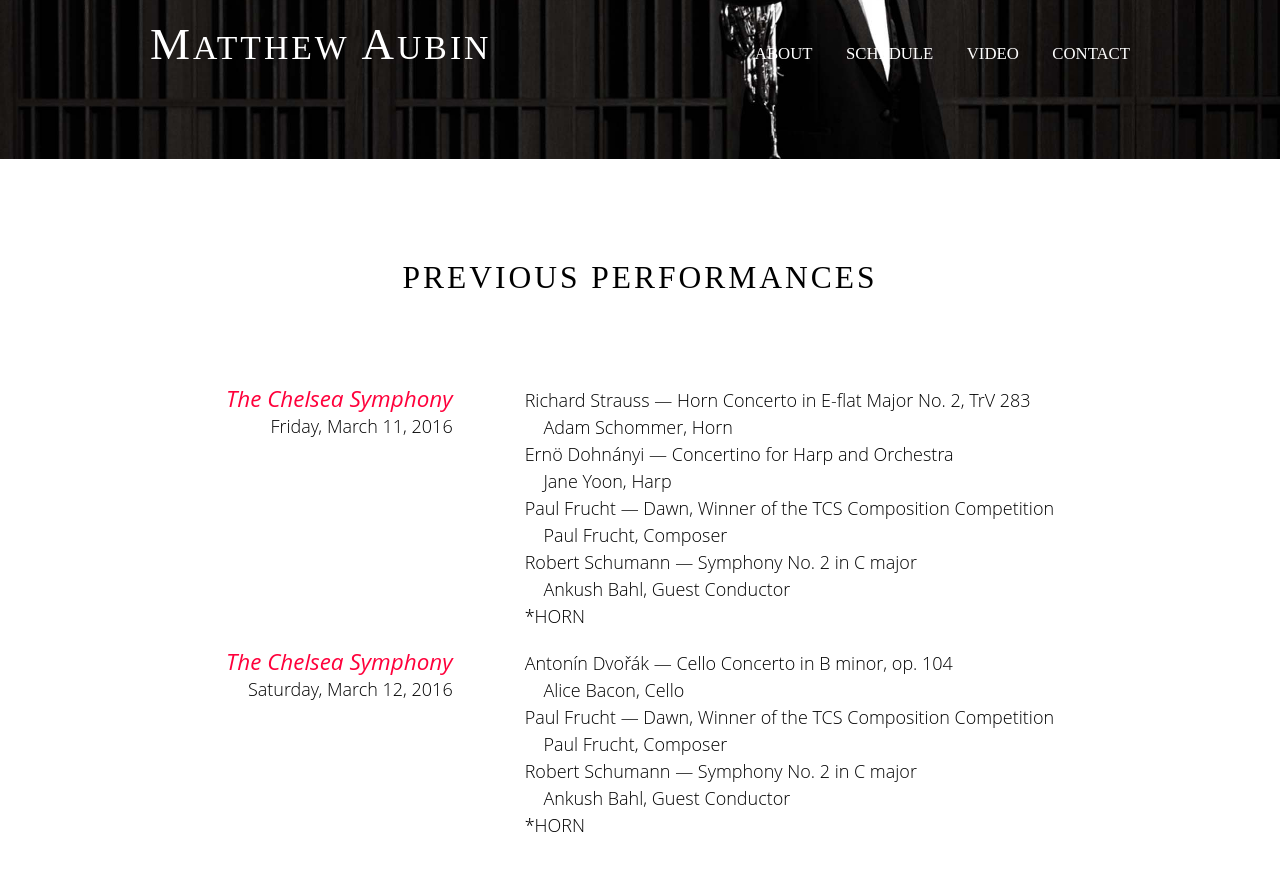
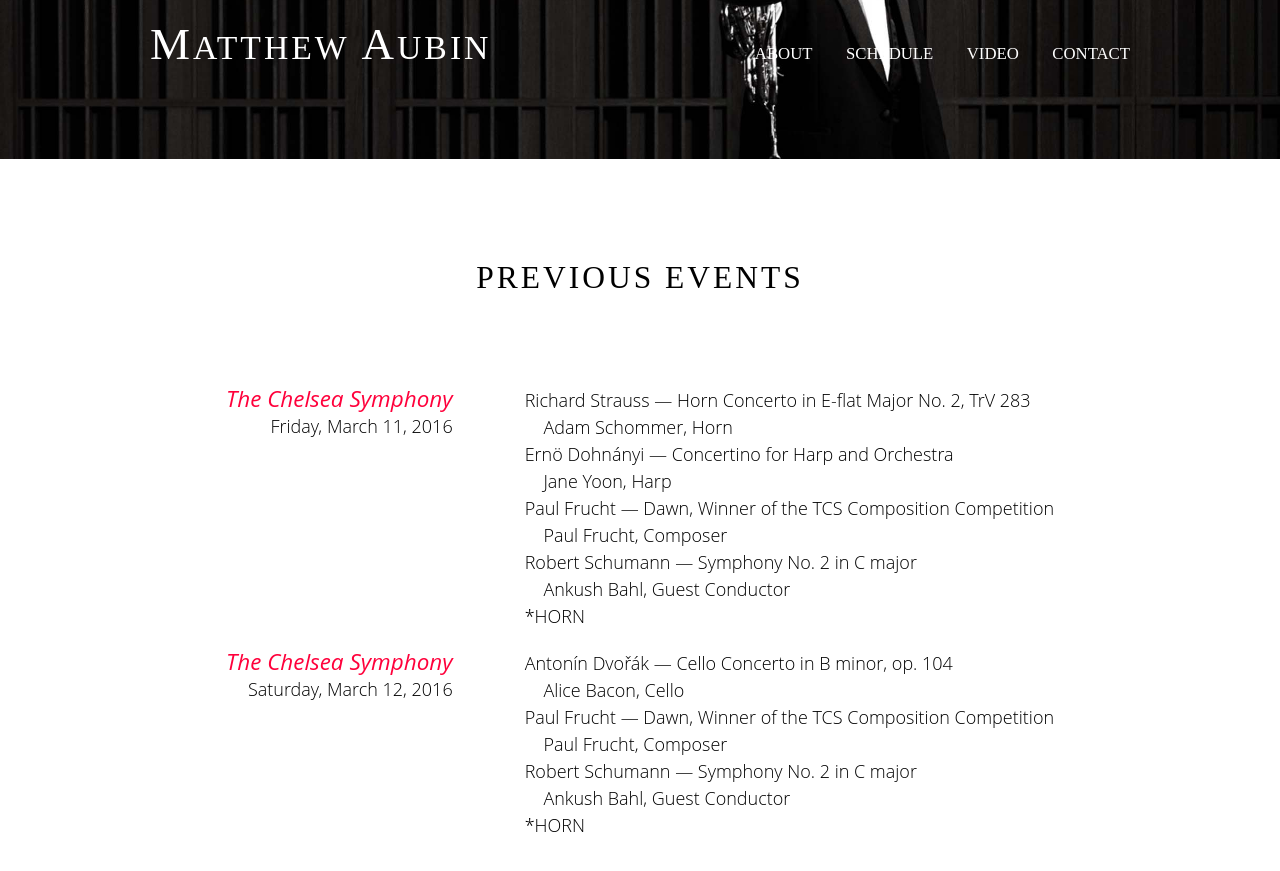
Before and after one commit to nbuonin/maubin-jekyll, a Jekyll site: the page built from past_schedule.html, in a window 1280 px wide and 900 px high, scrolled down 391 px. Shown: the top 871 px of the window. Built offline with Jekyll 4.4.1, drawn with Linux system fonts in a browser that asks for light colours; nearby versions of some CDN libraries.

Commit message:
fix past events name

```diff
--- a/_layouts/past_schedule.html
+++ b/_layouts/past_schedule.html
@@ -26,7 +26,7 @@
 
   <main class="content performances-page" role="main">
     <div class="container">
-      <h1>Previous Performances</h1>
+      <h1>Previous Events</h1>
     </div>
     {% assign items = site.performance | sort: 'performance_date' %}
     {% for item in items %}
--- a/_layouts/schedule.html
+++ b/_layouts/schedule.html
@@ -58,7 +58,7 @@
       {% endif %}
     {% endfor %}
     <div class="container past-schedule">
-      <h2><a href="past_schedule.html">Previous Performances <i class="fa fa-angle-double-right"></i></a></h2>
+      <h2><a href="past_schedule.html">Previous Events <i class="fa fa-angle-double-right"></i></a></h2>
     </div>
   </main>
   {% include footer.html %}
```
